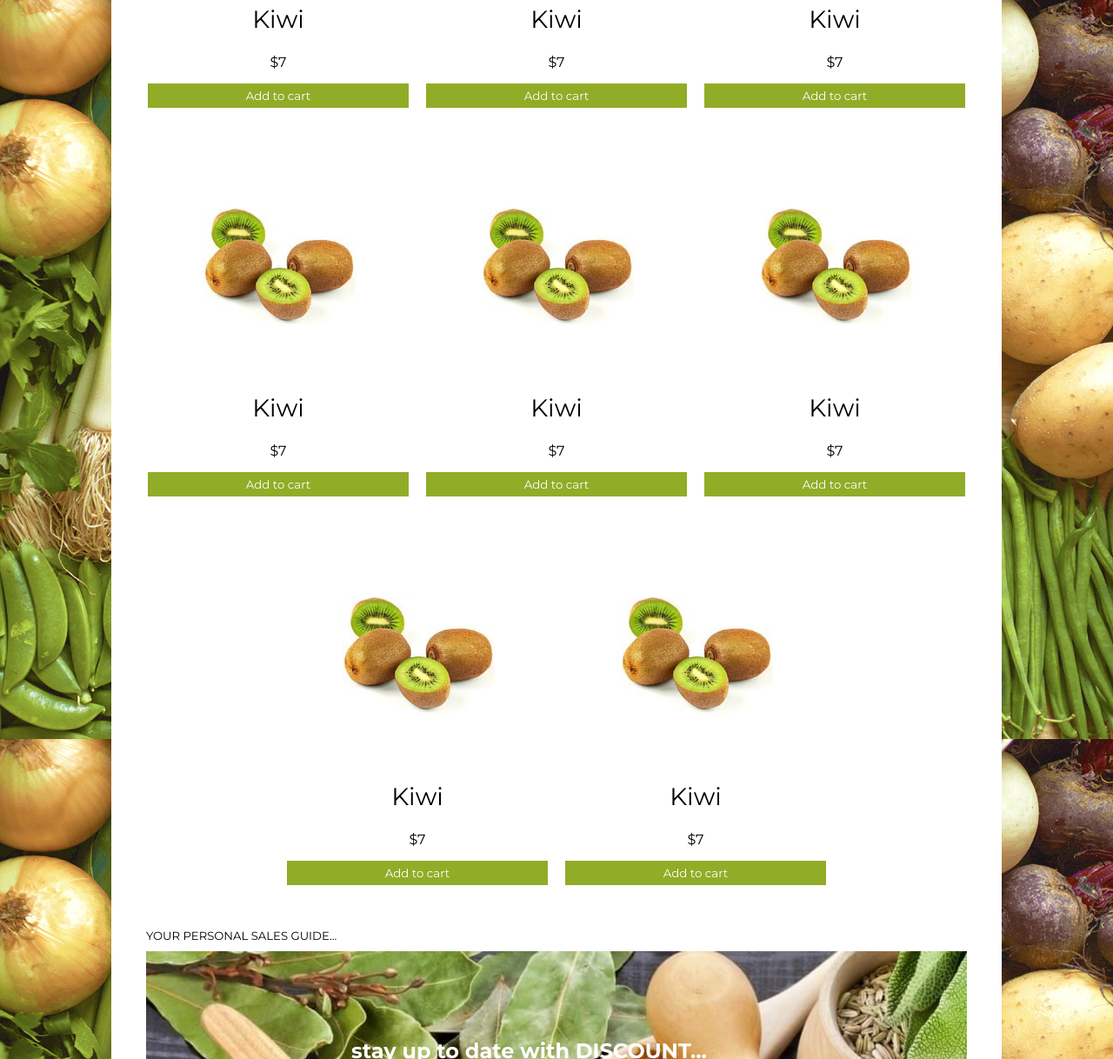
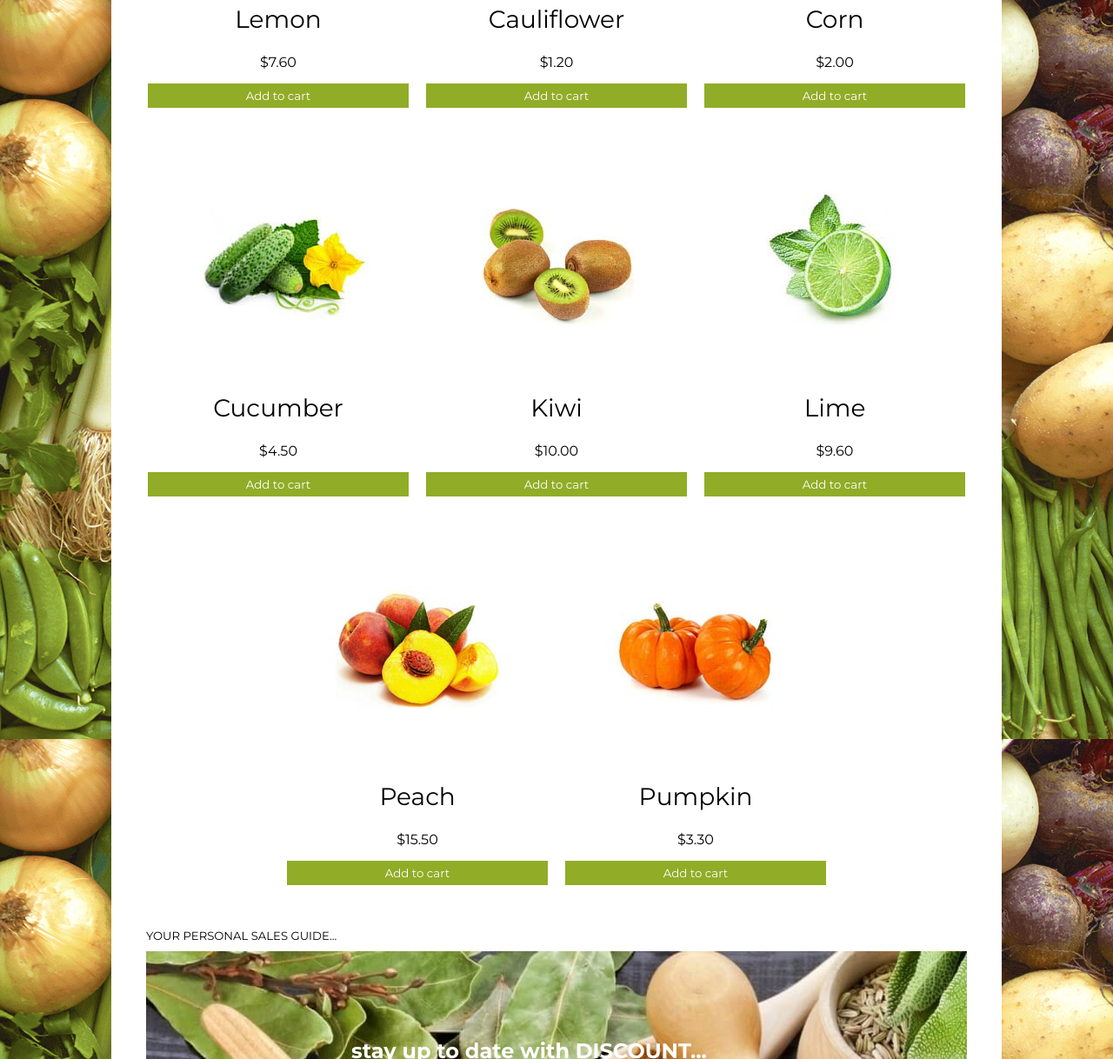
Before and after one commit to galinaom/eco-food-04, a plain HTML site: page index.html in a window 1280 px wide. Shown: the part 890-2108 px from the top of the page at 87% size. Drawn offline with Linux system fonts and the light colour scheme.

Commit message:
load products

```diff
--- a/index.html
+++ b/index.html
@@ -18,6 +18,9 @@
             defer
             src="https://use.fontawesome.com/releases/v5.15.2/js/all.js"
         ></script>
+        <!-- <script defer src="js/test.js"></script>// -->
+       <script defer src="js/loadProduct.js"> </script>
+
     </head>
     <body>
         <div class="wrapper">
@@ -55,7 +58,8 @@
                     <!-- carousel -->
                 </section>
                 <hr />
-                <section class="products">
+                 <section id="jsProducts" class="products">
+
                     <h2>Most popular products</h2>
                     <article id="1">
                         <img src="img/kiwi.jpg" alt="kiwi" />
@@ -64,60 +68,7 @@
                         <button class="button button--wide">Add to cart</button>
                     </article>
 
-                    <article id="2">
-                        <img src="img/kiwi.jpg" alt="kiwi" />
-                        <h3>Kiwi</h3>
-                        <p class="my-15">$7</p>
 
-                        <button class="button button--wide">Add to cart</button>
-                    </article>
-
-                    <article id="3">
-                        <img src="img/kiwi.jpg" alt="kiwi" />
-                        <h3>Kiwi</h3>
-                        <p class="my-15">$7</p>
-
-                        <button class="button button--wide">Add to cart</button>
-                    </article>
-
-                    <article id="4">
-                        <img src="img/kiwi.jpg" alt="kiwi" />
-                        <h3>Kiwi</h3>
-                        <p class="my-15">$7</p>
-
-                        <button class="button button--wide">Add to cart</button>
-                    </article>
-
-                    <article id="5">
-                        <img src="img/kiwi.jpg" alt="kiwi" />
-                        <h3>Kiwi</h3>
-                        <p class="my-15">$7</p>
-
-                        <button class="button button--wide">Add to cart</button>
-                    </article>
-
-                    <article id="6">
-                        <img src="img/kiwi.jpg" alt="kiwi" />
-                        <h3>Kiwi</h3>
-                        <p class="my-15">$7</p>
-                        <button class="button button--wide">Add to cart</button>
-                    </article>
-
-                    <article id="7">
-                        <img src="img/kiwi.jpg" alt="kiwi" />
-                        <h3>Kiwi</h3>
-                        <p class="my-15">$7</p>
-
-                        <button class="button button--wide">Add to cart</button>
-                    </article>
-
-                    <article id="8">
-                        <img src="img/kiwi.jpg" alt="kiwi" />
-                        <h3>Kiwi</h3>
-                        <p class="my-15">$7</p>
-
-                        <button class="button button--wide">Add to cart</button>
-                    </article>
                 </section>
                 <section>
                     <h2>Your personal sales guide...</h2>
--- /dev/null
+++ b/js/loadProduct.js
@@ -0,0 +1,15 @@
+let jsonProducts = '{"products": [{"id": 1, "name": "Lemon", "price": 7.6, "imgUrl": "./img/lemon.jpg"}, {"id": 2, "name": "Cauliflower", "price": 1.2, "imgUrl": "./img/cauliflower.jpg"},	{"id": 3, "name": "Corn", "price": 2.0, "imgUrl": "./img/corn.jpg"}, {"id": 4, "name": "Cucumber", "price": 4.5, "imgUrl": "./img/cucumber.jpg"}, {"id": 5, "name": "Kiwi", "price": 10.0, "imgUrl": "./img/kiwi.jpg"},	{"id": 6, "name": "Lime", "price": 9.6, "imgUrl": "./img/lime.jpg"}, {"id": 7, "name": "Peach", "price": 15.5, "imgUrl": "./img/peach.jpg"}, {"id": 8, "name": "Pumpkin", "price": 3.3, "imgUrl": "./img/pumpkin.jpg"}]}';
+let productsObj = JSON.parse(jsonProducts);
+// console.log(productsObj);
+let productsArr=productsObj.products;
+let products=`<h2>Most popular products</h2>`;
+
+for (let i = 0; i < productsArr.length; i++) {
+    products += `<article id="${productsArr[i].id}">` +
+                      ` <img src="${productsArr[i].imgUrl}" alt="${productsArr[i].name}" />`+
+                      ` <h3>${productsArr[i].name} </h3>`+
+                       ` <p class="my-15">$${productsArr[i].price.toFixed(2)}</p>`+
+                       ` <button class="button button--wide">Add to cart</button>`+
+                  `  </article>`;
+}
+document.getElementById("jsProducts").innerHTML=products;
```
Also changed, not shown: js/test.js (added, +112 -0 lines).
